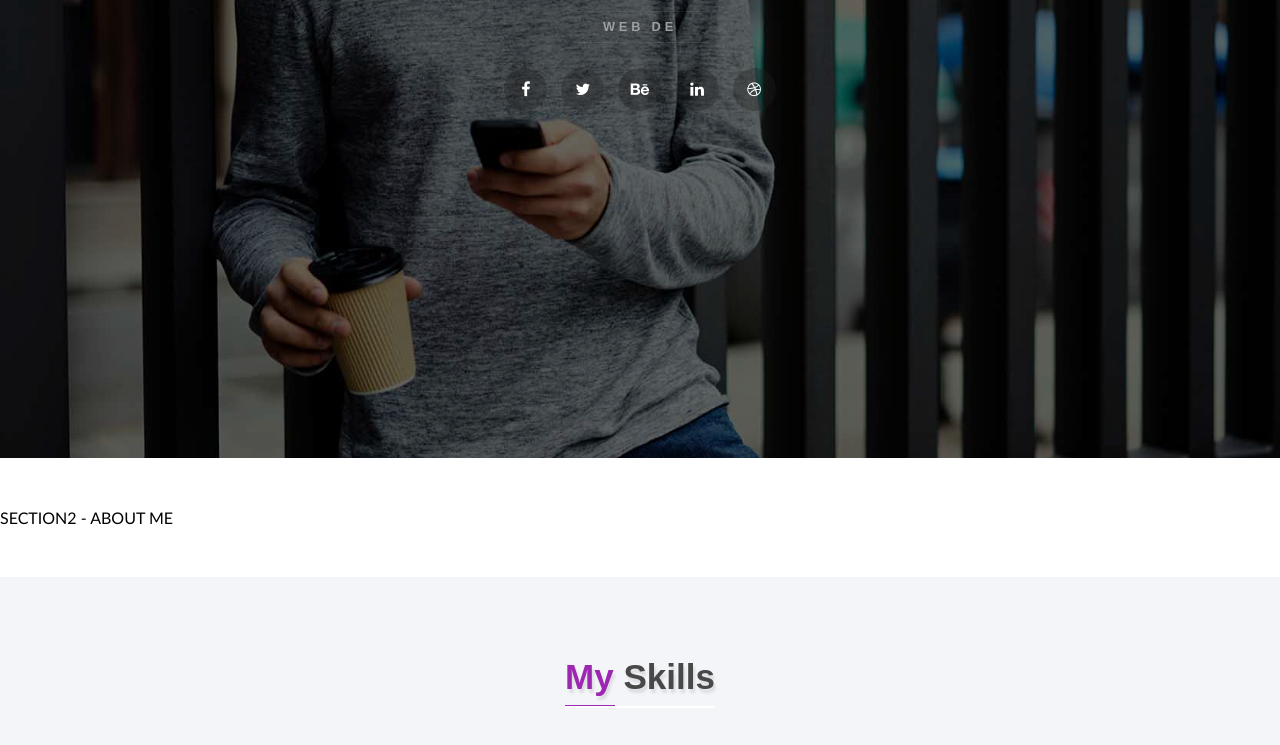
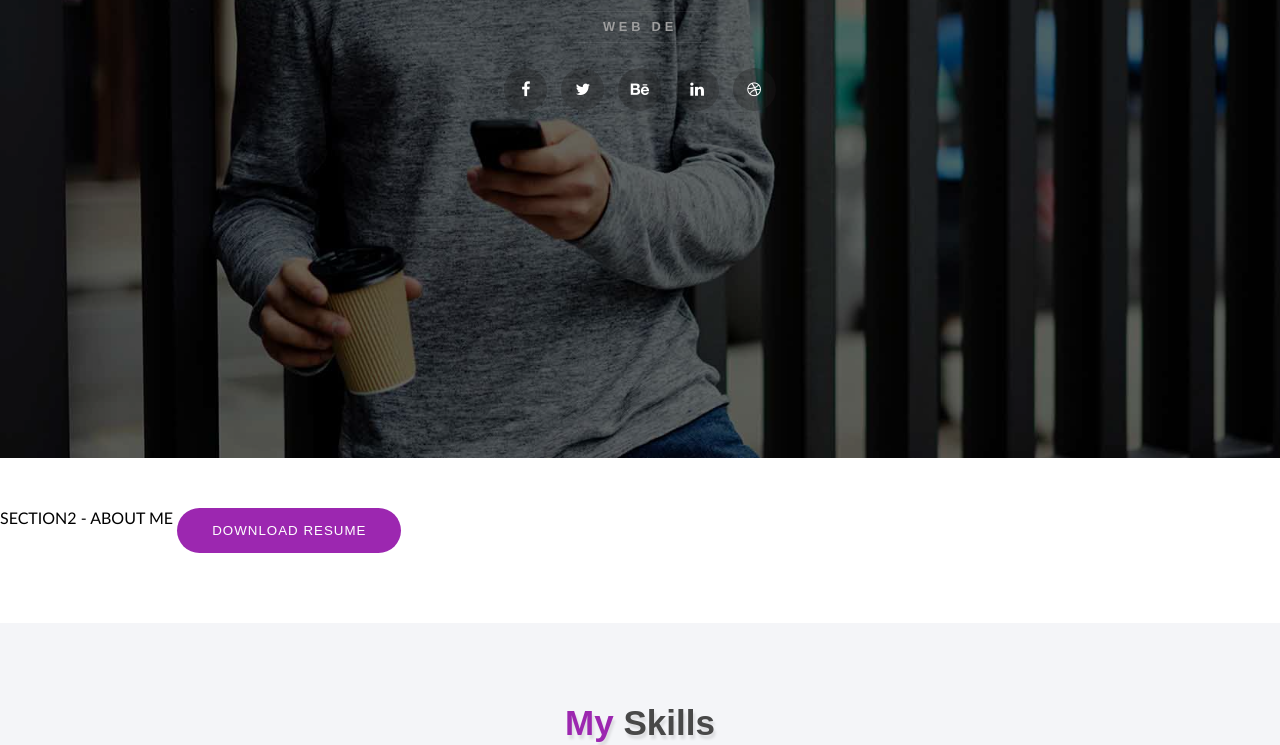
Before and after one commit to front-end-by-rimantas/30-grupe-portfolio-new-per, a website with bundled scripts: page index.html in a window 1280 px wide. Shown: the part 342-1087 px from the top of the page. Built offline with nearby package versions, Linux system fonts and the light colour scheme; a web font is replaced by a local one.

Commit message:
Button initial structure #3

```diff
--- a/css/components/button.css
+++ b/css/components/button.css
@@ -0,0 +1,38 @@
+.main-button {
+    position: relative;
+    display: inline-block;
+    font-size: 13px;
+    line-height: 15px;
+    padding: 15px 35px;
+    letter-spacing: 1px;
+    text-transform: uppercase;
+    border-radius: 30px;
+    cursor: pointer;
+    color: var(--third);
+    background-color: var(--primary);
+    margin-bottom: 20px;
+    border: 0;
+    font: 400 13.3333px Arial;
+}
+
+.main-button:hover {
+    color:#000;
+
+}
+
+.button-overlay:hover {
+    display: inline-block;
+    /* position: absolute; */
+    /* height: 100%; */
+    width: 100%;
+    background-color: var(--third);
+}
+
+@keyframes {
+    0% {
+
+    }
+    100% {
+
+    }
+}
--- a/index.html
+++ b/index.html
@@ -47,6 +47,7 @@
     <main class="main-content-selection">
         <section id = "about" class="about-me">
             SECTION2 - ABOUT ME
+            <button class="main-button button-overlay" type="button" name="button">Download resume</button>
         </section>
 
 
```
